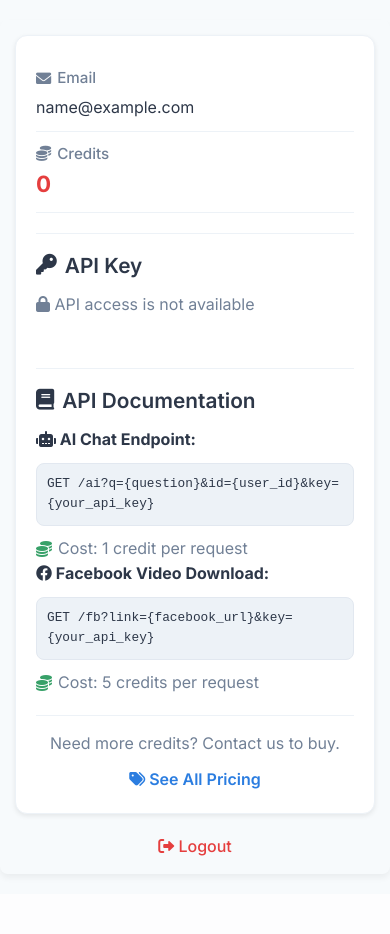
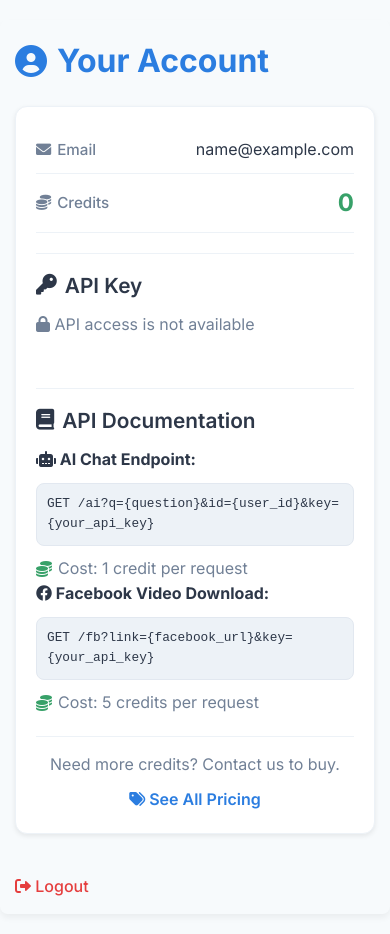
Before and after one commit to shahariarmahfuz/Yes, a Flask app: page /account in a window 390 px wide. Before the commit the page ends 878 px from the top, so only its background shows below. Run offline with Flask 3, Linux system fonts and the light colour scheme; the visitor is signed in with stand-in values (Sample User, id 1).

Commit message:
Update account.html

```diff
--- a/templates/account.html
+++ b/templates/account.html
@@ -40,7 +40,13 @@
         }
 
         h1 {
-            display: none; /* Removed "Your Account" heading */
+            font-size: 2.2rem; /* Increased font size for better emphasis */
+            font-weight: 700;
+            margin-bottom: 30px; /* Increased margin */
+            display: flex;
+            align-items: center;
+            gap: 16px; /* Increased gap */
+            color: var(--cf-blue); /* Use a primary color for the heading */
         }
 
         .account-info {
@@ -64,23 +70,10 @@
             border-bottom: none;
         }
 
-        .credits-container {
-            display: flex;
-            align-items: center;
-            gap: 10px;
-        }
-
         .credits {
-            font-size: 1.6rem; /* Reduced font size */
+            font-size: 28px; /* Increased font size */
+            color: var(--cf-green);
             font-weight: bold;
-        }
-
-        .low-credits {
-            color: var(--cf-red);
-        }
-
-        .high-credits {
-            color: var(--cf-green);
         }
 
         .api-key {
@@ -103,13 +96,12 @@
         }
 
         .logout {
-            display: block; /* Make logout take full width on smaller screens */
+            display: inline-block;
             margin-top: 30px; /* Increased margin */
             color: var(--cf-red);
             font-weight: 500;
             text-decoration: none;
             transition: color 0.2s ease;
-            text-align: center; /* Center the logout link */
         }
 
         .logout:hover {
@@ -287,7 +279,9 @@
             }
 
             h1 {
-                display: none; /* Hide the heading on smaller screens as well */
+                font-size: 2rem;
+                margin-bottom: 20px;
+                gap: 10px;
             }
 
             .account-info {
@@ -297,21 +291,10 @@
 
             .info-row {
                 padding: 10px 0;
-                flex-direction: column; /* Stack email and value on smaller screens */
-                align-items: flex-start;
-            }
-
-            .info-row > span:last-child {
-                word-break: break-word; /* Prevent email overflow */
-                margin-top: 5px;
-            }
-
-            .credits-container {
-                gap: 5px;
             }
 
             .credits {
-                font-size: 1.4rem;
+                font-size: 24px;
             }
 
             .api-key {
@@ -388,13 +371,7 @@
                 <i class="fas fa-coins"></i>
                 Credits
             </span>
-            <div class="credits-container">
-                {% if credits < 5 %}
-                <span class="credits low-credits">{{ credits }}</span>
-                {% else %}
-                <span class="credits high-credits">{{ credits }}</span>
-                {% endif %}
-            </div>
+            <span class="credits">{{ credits }}</span>
         </div>
 
         <div class="api-section">
```
